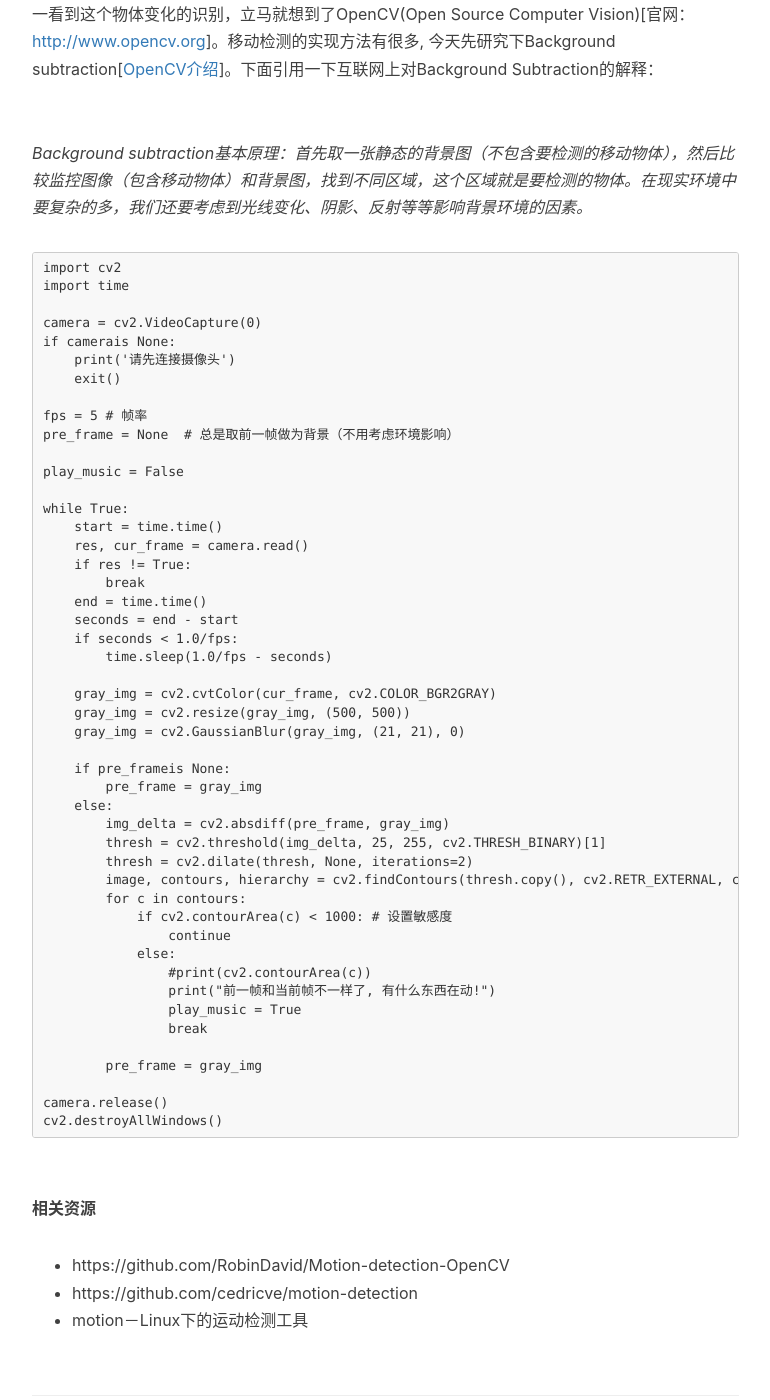
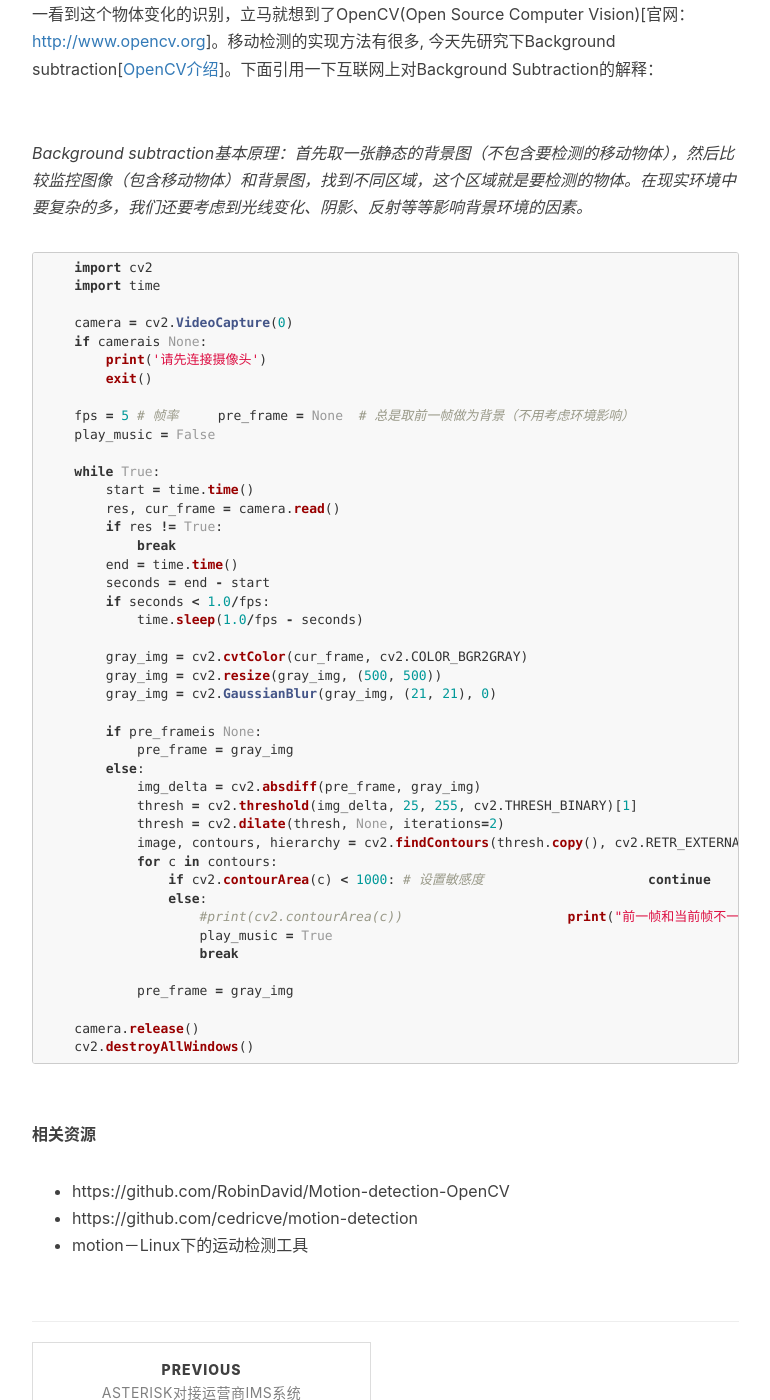
Before and after one commit to babaofcoco/coco, a Jekyll site: the page built from _posts/2017-3-29-openCV-Motion_Detection.markdown, in a window 1280 px wide and 1400 px high, scrolled down 716 px. Shown: the whole window, without its empty margins (233-1003 px from the left). Built offline with Jekyll 4.4.1, drawn with Linux system fonts in a browser that asks for light colours; nearby versions of some CDN libraries; comment, search, counter and statistics services are not loaded; some of the changed lines change nothing that is shown; some of the changed text lies outside the part shown.

Commit message:
related to motion detection href

````diff
--- a/_posts/2017-3-29-openCV-Motion_Detection.markdown
+++ b/_posts/2017-3-29-openCV-Motion_Detection.markdown
@@ -3,7 +3,7 @@ layout:     post
 title:      "使用OpenCV检测移动的物体"
 subtitle:   "视频监控中进行物体移动检测的技术"
 date:       2017-3-29 12:10:00
-author:     "Hux"
+author:     "Ace"
 header-img: "img/post-bg-kuaidi.jpg.jpg"
 tags:
     - OpenCV
@@ -21,7 +21,7 @@ tags:
 Background subtraction基本原理：首先取一张静态的背景图（不包含要检测的移动物体），然后比较监控图像（包含移动物体）和背景图，找到不同区域，这个区域就是要检测的物体。在现实环境中要复杂的多，我们还要考虑到光线变化、阴影、反射等等影响背景环境的因素。
 </i>
 
-
+```py
     import cv2
     import time
 
@@ -69,7 +69,7 @@ Background subtraction基本原理：首先取一张静态的背景图（不包
 
     camera.release()
     cv2.destroyAllWindows()
-
+```
 
 <br><b>相关资源</b>
 <ul>
````
